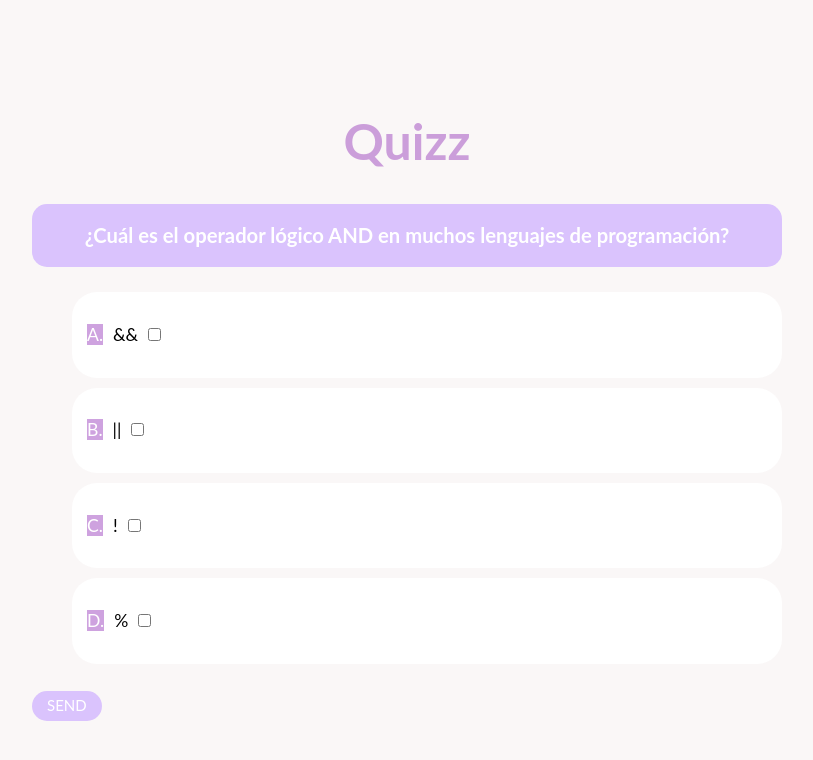
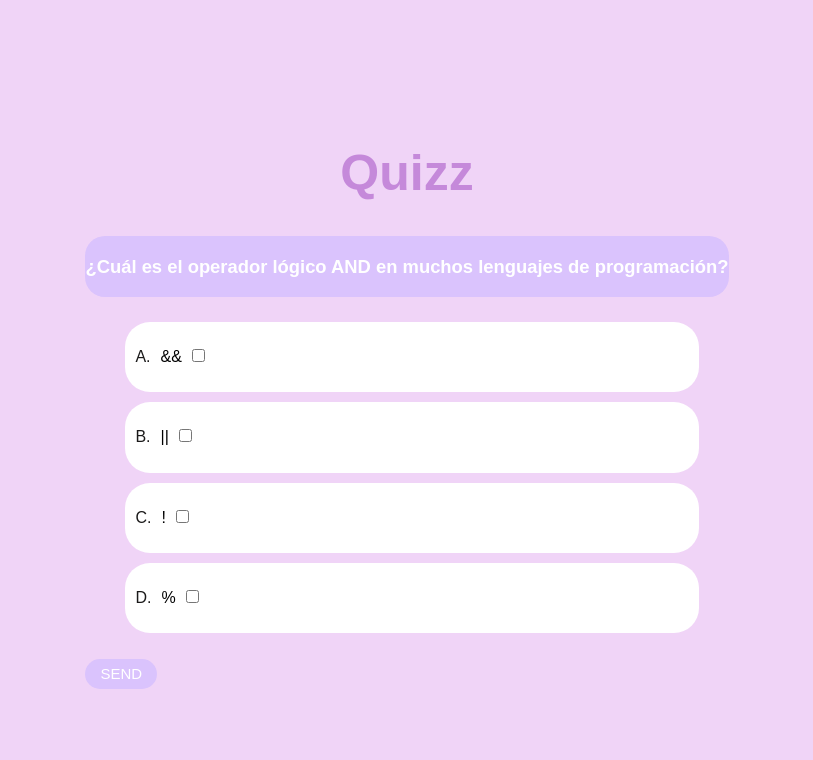
Before and after one commit to Santi0124/QuizzUp, a React (Vite) app: page /questionnaire in a window 1280 px wide. Shown: the top 760 px of the page, without its empty margins (233-1046 px from the left). Built offline with nearby package versions, Linux system fonts and the light colour scheme.

Commit message:
Add service question

```diff
--- a/index.html
+++ b/index.html
@@ -7,6 +7,9 @@
     <title>QuizzUp</title>
   </head>
   <body>
+    <!-- <header>
+      QuizzUp 1.0
+    </header> -->
     <div id="root"></div>
     <script type="module" src="/src/main.tsx"></script>
   </body>
--- a/src/App.tsx
+++ b/src/App.tsx
@@ -1,17 +1,17 @@
 import React from 'react';
-import { BrowserRouter as Router, Route, Routes } from 'react-router-dom';
+import { BrowserRouter as Router, Route, Routes, BrowserRouter } from 'react-router-dom';
 import Start from './components/Start/Start';
 import Questionnarie from './components/Questionnarie/Questionnarie';
 import "../src/styles/index.css"
 
 const App: React.FC = () => {
   return (
-    <Router>
-      <Routes>
-        <Route path="/questionnaire" element={<Questionnarie/>} />
-        <Route path="/" element={<Start />} />
-      </Routes>
-    </Router>
+      <BrowserRouter>
+        <Routes>
+          <Route path="/" element={<Start />} />
+          <Route path="/questionnaire" element={<Questionnarie />} />
+        </Routes>
+      </BrowserRouter>
   )
 }
 
--- a/src/components/ButtonSend/ButtonSend.tsx
+++ b/src/components/ButtonSend/ButtonSend.tsx
@@ -1,27 +1,28 @@
 import React from "react"
 import "../ButtonSend/buttonSend.css"
-
 
 export type SendProps = {
   disabled?: boolean
   handleClick?: () => void
 }
 
-const Send: React.FC<SendProps> = ({ disabled, handleClick  }) => {
+const Send: React.FC<SendProps> = ({ disabled, handleClick }) => {
   const ButtonSendDisabled = !disabled
   const composeClassName = () => {
     let result = !disabled ? 'send' : 'sendDisabled'
-    if(ButtonSendDisabled) return 'send'
+    if (ButtonSendDisabled) return 'send'
     return result
   }
 
   return (
+    <div>
         <button
           className={composeClassName()}
           disabled={disabled}
           onClick={handleClick}>
           SEND
         </button>
+    </div>
   )
 }
 
--- a/src/components/Question/question.css
+++ b/src/components/Question/question.css
@@ -1,6 +1,5 @@
 .index {
-  background-color: rgba(129, 17, 173, 0.39);
-  color: white;
+  color: rgb(27, 26, 26);
   width: 60px;
   height: 60px;
 }
@@ -17,15 +16,11 @@
   flex-direction: column;
   list-style-type: none;
 }
-
 .answerBox {
   background-color: #ffffff;
   border-radius: 25px;
   margin-bottom: 10px;
   position: relative;
-  display: flex;
-  align-items: center;
-  padding: 15px;
-  align-content: flex-end ;
-
+  padding: 10px;
+  margin-right: 30px;
 }
--- a/src/components/Questionnarie/questionnarie.css
+++ b/src/components/Questionnarie/questionnarie.css
@@ -15,10 +15,7 @@
  }
 
  .questionnarie {
-   width: 750px;
    color: rgb(2, 2, 2);
-   font-size: 110%;
-   margin: auto;
  }
 
  .title {
@@ -34,9 +31,8 @@
    font-size: 115%;
    padding-top: 20px;
    padding-bottom: 20px;
-   position: relative;
    box-shadow: 0 0 rgba(0, 0, 0, 0.1);
-   border-radius: 15px;
+   border-radius: 20px;
    background-color: #dac3fd;
    color: white;
    display: flex;
--- a/src/styles/index.css
+++ b/src/styles/index.css
@@ -1,6 +1,20 @@
-html{
-  background-color: rgb(250, 247, 247);
+html {
+  background-color: rgb(240, 212, 247);
 }
 
-body{
+
+header{
+  display: flex;
+  flex-direction: row;
+  align-content: space-between;
+  justify-content: space-between;
+  width: 60%;
+  height: 100px;
+  background-color: rgba(213, 188, 253, 0.456);
 }
+
+body {
+  font-family: Arial, sans-serif;
+  margin: 0;
+  padding: 0;
+}
```
Also changed, not shown: src/services/generateQuestion.ts (added, +13 -0 lines), src/components/Questionnarie/Questionnarie.tsx (line endings or trailing spaces), 1 other file (tests, documents, lock files or other folders). Lines whose indentation alone changed are shown as unchanged.
